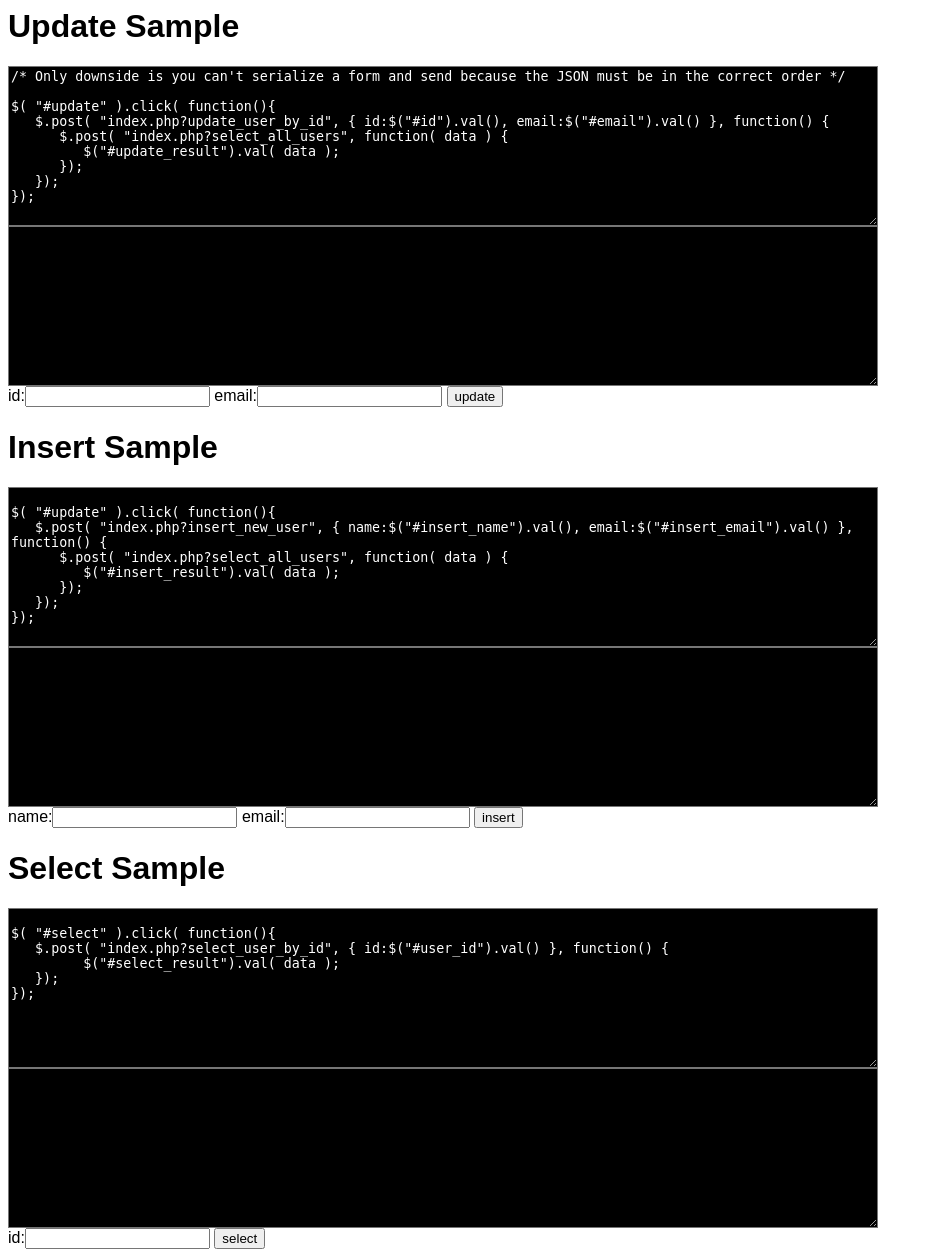
After one commit to dpedroso/selectmypicks.com, a PHP site: page /webapi/index.html in a window 1280 px wide. The commit adds this page. Shown: the whole page, without its empty margins (0-933 px from the left). Run offline with PHP 8.4, Linux system fonts and the light colour scheme; some libraries are stand-ins or nearby versions.

Commit message:
Added post

```diff
--- /dev/null
+++ b/webapi/index.html
@@ -0,0 +1,92 @@
+<html>
+
+<head>
+	<script src="https://ajax.googleapis.com/ajax/libs/jquery/1.11.2/jquery.min.js"></script>
+	<script src="https://ajax.googleapis.com/ajax/libs/jquery/2.1.3/jquery.min.js"></script>
+</head>
+
+<body style="font-family: arial">
+
+<h1>Update Sample</h1>
+<textarea style="width: 870px; height: 160px; background: black; color: white;">
+/* Only downside is you can't serialize a form and send because the JSON must be in the correct order */
+
+$( "#update" ).click( function(){
+   $.post( "index.php?update_user_by_id", { id:$("#id").val(), email:$("#email").val() }, function() {
+      $.post( "index.php?select_all_users", function( data ) {
+         $("#update_result").val( data );
+      });
+   });
+});
+</textarea>
+<br />
+<textarea id="update_result" style="width: 870px; height: 160px; background: black; color: white;"></textarea>
+<br />
+<label for="id">id:<input type="text" id="id" /></label>
+<label for="email">email:<input type="text" id="email" /></label>
+<button id="update">update</button>
+
+
+<h1>Insert Sample</h1>
+<textarea style="width: 870px; height: 160px; background: black; color: white;">
+
+$( "#update" ).click( function(){
+   $.post( "index.php?insert_new_user", { name:$("#insert_name").val(), email:$("#insert_email").val() }, function() {
+      $.post( "index.php?select_all_users", function( data ) {
+         $("#insert_result").val( data );
+      });
+   });
+});
+</textarea>
+<br />
+<textarea id="insert_result" style="width: 870px; height: 160px; background: black; color: white;"></textarea>
+<br />
+<label for="insert_name">name:<input type="text" id="insert_name" /></label>
+<label for="insert_email">email:<input type="text" id="insert_email" /></label>
+<button id="insert">insert</button>
+
+<h1>Select Sample</h1>
+<textarea style="width: 870px; height: 160px; background: black; color: white;">
+
+$( "#select" ).click( function(){
+   $.post( "index.php?select_user_by_id", { id:$("#user_id").val() }, function() {
+         $("#select_result").val( data );
+   });
+});
+</textarea>
+<br />
+<textarea id="select_result" style="width: 870px; height: 160px; background: black; color: white;"></textarea>
+<br />
+<label for="user_id">id:<input type="text" id="user_id" /></label>
+<button id="select">select</button>
+
+<script>
+
+	/* Only downside is you can't serialize a form and POST because the JSON order must match stored procedure */
+	$( "#update" ).click( function(){
+		$.post( "index.php?update_user_by_id", { id:$("#id").val(), email:$("#email").val() }, function() {
+			$.post( "index.php?select_all_users", function(data) {
+				$("#update_result").val( data );
+			});
+		});
+	});
+
+	$( "#insert" ).click( function(){
+		$.post( "index.php?insert_new_user", { name:$("#insert_name").val(), email:$("#insert_email").val() }, function() {
+			$.post( "index.php?select_all_users", function(data) {
+				$("#insert_result").val( data );
+			});
+		});
+	});
+
+	$( "#select" ).click( function(){
+		$.post( "index.php?select_user_by_id", { id:$("#user_id").val() }, function(data) {
+		   $("#select_result").val( data );
+		});
+	});
+
+</script>
+
+</body>
+
+</html>
```
Also changed, not shown: webapi/index.php (+6 -12 lines).
